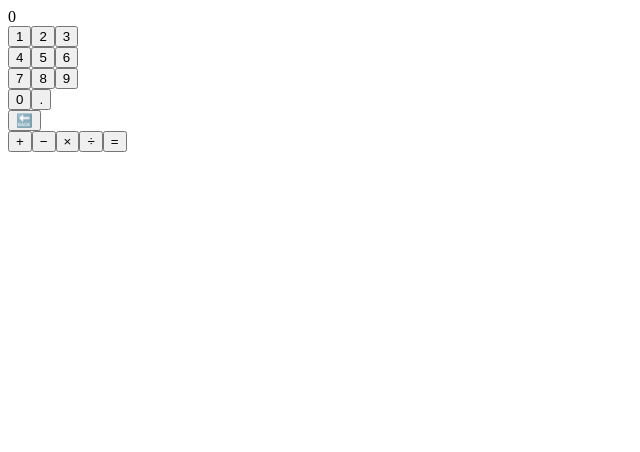
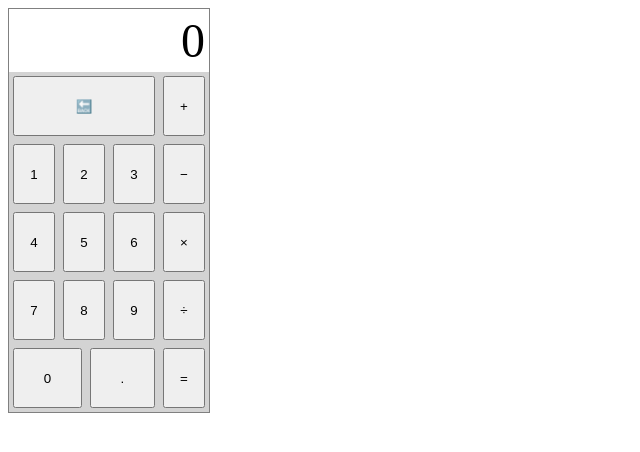
Before and after one commit to mDibyo/simple-calculator, a React (Vite) app: page / in a window 1280 px wide. Shown: the top 452 px of the page, without its empty margins (0-640 px from the left). Built offline with nearby package versions, Linux system fonts and the light colour scheme.

Commit message:
Add basic styling

```diff
--- /dev/null
+++ b/src/app.css
@@ -0,0 +1,43 @@
+.calculator {
+  display: flex;
+  flex-direction: column;
+  align-items: stretch;
+
+  width: 200px;
+  background-color: lightgray;
+  border: 1px solid gray;
+}
+
+.calculator--display {
+  background-color: white;
+  text-align: end;
+  font-size: 3em;
+  padding: 4px;
+}
+
+.calculator--inputs {
+  display: flex;
+}
+
+.calculator--numpad {
+  flex-direction: column;
+  justify-content: stretch;
+  flex: 3;
+}
+
+.calculator--numpadRow {
+  display: flex;
+  align-items: stretch;
+}
+
+.calculator--operations {
+  display: flex;
+  flex-direction: column;
+  flex: 1;
+}
+
+.calculator--key {
+  height: 60px;
+  margin: 4px;
+  flex: 1 0 auto;
+}
--- a/src/components/BackspaceKey.tsx
+++ b/src/components/BackspaceKey.tsx
@@ -3,7 +3,11 @@ import CalculatorContext from "./CalculatorContext";
 
 function BackspaceKey() {
   const { popDigit } = useContext(CalculatorContext);
-  return <button onClick={popDigit}>🔙</button>;
+  return (
+    <button className="calculator--key" onClick={popDigit}>
+      🔙
+    </button>
+  );
 }
 
 export default BackspaceKey;
--- a/src/components/Calculator.tsx
+++ b/src/components/Calculator.tsx
@@ -8,11 +8,12 @@ function Calculator() {
   console.log("hello");
   return (
     <CalculatorProvider>
-      <div>
+      <div className="calculator">
         <Display />
-        <Numpad />
-        <BackspaceKey />
-        <Operations />
+        <div className="calculator--inputs">
+          <Numpad />
+          <Operations />
+        </div>
       </div>
     </CalculatorProvider>
   );
--- a/src/components/DigitKey.tsx
+++ b/src/components/DigitKey.tsx
@@ -7,7 +7,11 @@ interface DigitKeyProps {
 
 function DigitKey({ value }: DigitKeyProps) {
   const { pushDigit } = useContext(CalculatorContext);
-  return <button onClick={() => pushDigit(value)}>{value}</button>;
+  return (
+    <button className="calculator--key" onClick={() => pushDigit(value)}>
+      {value}
+    </button>
+  );
 }
 
 export default DigitKey;
--- a/src/components/Display.tsx
+++ b/src/components/Display.tsx
@@ -3,7 +3,7 @@ import CalculatorContext from "./CalculatorContext";
 
 function Display() {
   const { currentStackValue } = useContext(CalculatorContext);
-  return <div>{currentStackValue}</div>;
+  return <div className="calculator--display">{currentStackValue}</div>;
 }
 
 export default Display;
--- a/src/components/EqualKey.tsx
+++ b/src/components/EqualKey.tsx
@@ -3,7 +3,11 @@ import CalculatorContext from "./CalculatorContext";
 
 function EqualKey() {
   const { finalizeOperation } = useContext(CalculatorContext);
-  return <button onClick={finalizeOperation}>=</button>;
+  return (
+    <button className="calculator--key" onClick={finalizeOperation}>
+      =
+    </button>
+  );
 }
 
 export default EqualKey;
--- a/src/components/NumPad.tsx
+++ b/src/components/NumPad.tsx
@@ -1,24 +1,29 @@
+import BackspaceKey from "./BackspaceKey";
 import DigitKey from "./DigitKey";
 
 function Numpad() {
   return (
-    <div>
-      <div>
+    <div className="calculator--numpad">
+      <div className="calculator--numpadRow">
+        <BackspaceKey />
+      </div>
+
+      <div className="calculator--numpadRow">
         <DigitKey value="1" />
         <DigitKey value="2" />
         <DigitKey value="3" />
       </div>
-      <div>
+      <div className="calculator--numpadRow">
         <DigitKey value="4" />
         <DigitKey value="5" />
         <DigitKey value="6" />
       </div>
-      <div>
+      <div className="calculator--numpadRow">
         <DigitKey value="7" />
         <DigitKey value="8" />
         <DigitKey value="9" />
       </div>
-      <div>
+      <div className="calculator--numpadRow">
         <DigitKey value="0" />
         <DigitKey value="." />
       </div>
--- a/src/components/Operations.tsx
+++ b/src/components/Operations.tsx
@@ -4,7 +4,7 @@ import { Operation } from "./types";
 
 function Operations() {
   return (
-    <div>
+    <div className="calculator--operations">
       <OperatorKey operation={Operation.Addition} value="+" />
       <OperatorKey operation={Operation.Subtraction} value="−" />
       <OperatorKey operation={Operation.Multiplication} value="×" />
--- a/src/components/OperatorKey.tsx
+++ b/src/components/OperatorKey.tsx
@@ -9,7 +9,14 @@ interface OperatorKeyProps {
 
 function OperatorKey({ value, operation }: OperatorKeyProps) {
   const { pushOperation } = useContext(CalculatorContext);
-  return <button onClick={() => pushOperation(operation)}>{value}</button>;
+  return (
+    <button
+      className="calculator--key"
+      onClick={() => pushOperation(operation)}
+    >
+      {value}
+    </button>
+  );
 }
 
 export default OperatorKey;
--- a/src/index.html
+++ b/src/index.html
@@ -3,6 +3,7 @@
   <head>
     <meta charset="utf-8" />
     <title>My Parcel App</title>
+    <link rel="stylesheet" href="app.css" />
   </head>
   <body>
     <div id="app"></div>
```
